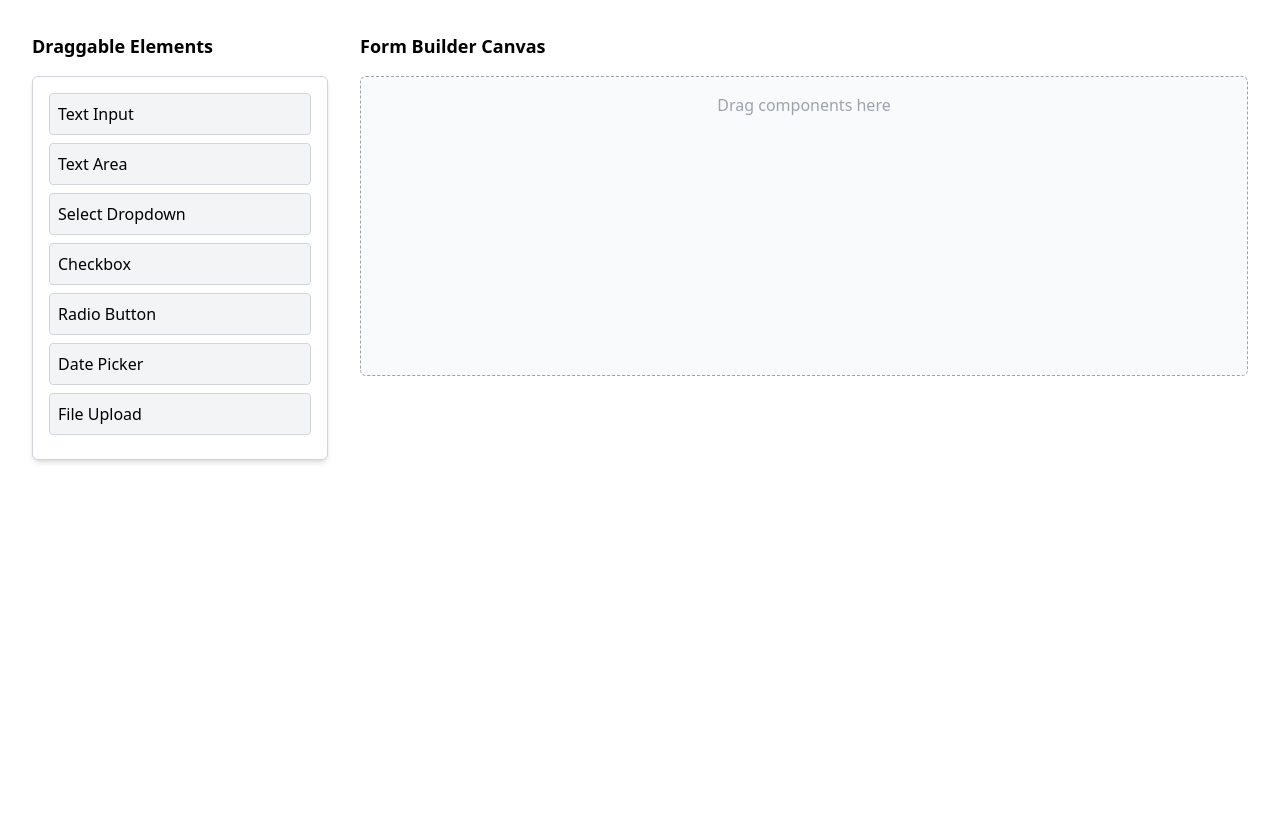
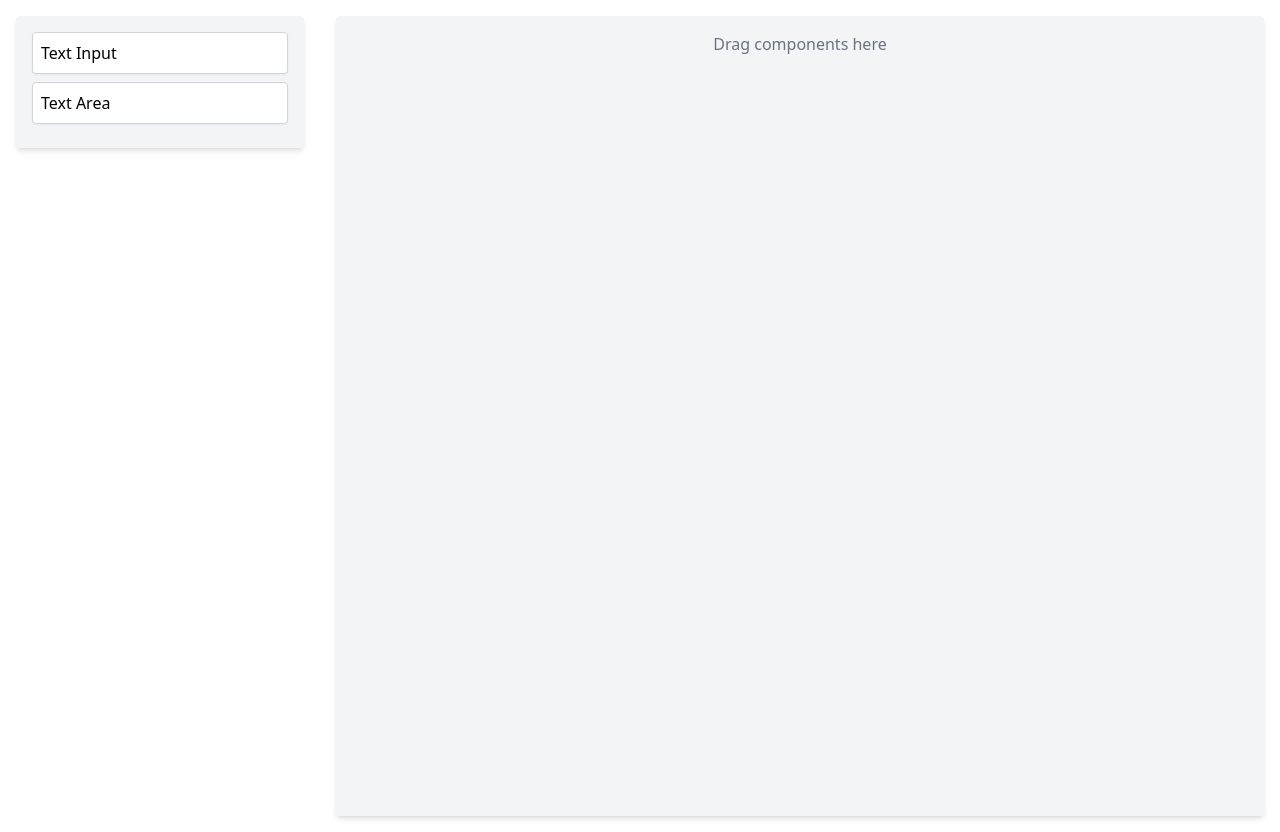
Before and after one commit to BravesDevs/fiyge-fe, a React (Vite) app: page / in a window 1280 px wide. Before the commit the page ends 800 px from the top, so only its background shows below. Built offline with nearby package versions, Linux system fonts and the light colour scheme.

Commit message:
Add: Form Components

```diff
--- a/src/App.jsx
+++ b/src/App.jsx
@@ -1,45 +1,164 @@
-// App.jsx
 import { useState } from "react";
-import { DragDropContext } from "react-beautiful-dnd";
-import DraggableElementList from "./components/DraggableElementList";
-import FormBuilderCanvas from "./components/FormBuilderCanvas";
+import { DragDropContext, Droppable, Draggable } from "react-beautiful-dnd";
+import PropertiesPanel from "./components/PropertiesPanel";
 
 const App = () => {
   const [elements, setElements] = useState([]);
+  const [currentEditingElement, setCurrentEditingElement] = useState(null);
+
+  const availableElements = [
+    {
+      id: "text-input",
+      type: "text",
+      label: "Text Input",
+      placeholder: "Enter text",
+      required: false,
+    },
+    {
+      id: "textarea",
+      type: "textarea",
+      label: "Text Area",
+      placeholder: "Enter long text",
+      required: false,
+    },
+  ];
+
+  const updateElement = (updatedElement) => {
+    setElements((prevElements) =>
+      prevElements.map((el) =>
+        el.id === updatedElement.id ? { ...el, ...updatedElement } : el
+      )
+    );
+  };
 
   const handleDragEnd = (result) => {
-    const { source, destination, draggableId } = result;
-
+    const { source, destination } = result;
     if (!destination) return;
 
-    if (
-      source.droppableId === "element-list" &&
-      destination.droppableId === "canvas"
-    ) {
-      const newElement = {
-        id: `element-${elements.length + 1}`,
-        type: draggableId,
-        label: `${draggableId} Label`,
-        placeholder: `${draggableId} Placeholder`,
-        required: false,
-      };
+    const droppedElement = availableElements.find(
+      (el) => el.id === result.draggableId
+    );
+    if (droppedElement) {
+      setElements((prevElements) => [
+        ...prevElements,
+        { ...droppedElement, id: `element-${Date.now()}` },
+      ]);
+    }
+  };
 
-      setElements((prev) => [...prev, newElement]);
-    }
+  const handleEditClick = (element) => {
+    setCurrentEditingElement(element);
+  };
+
+  const handleClosePanel = () => {
+    setCurrentEditingElement(null); // Close the properties panel by setting it to null
   };
 
   return (
     <DragDropContext onDragEnd={handleDragEnd}>
-      <div className="flex gap-8 p-8">
-        <div className="w-1/4">
-          <h2 className="mb-4 text-lg font-bold">Draggable Elements</h2>
-          <DraggableElementList />
+      <div className="flex">
+        <div className="w-1/4 p-4">
+          <Droppable droppableId="available-elements">
+            {(provided) => (
+              <div
+                ref={provided.innerRef}
+                {...provided.droppableProps}
+                className="bg-gray-100 p-4 rounded shadow-md"
+              >
+                {availableElements.map((element, index) => (
+                  <Draggable
+                    key={element.id}
+                    draggableId={element.id}
+                    index={index}
+                  >
+                    {(provided) => (
+                      <div
+                        ref={provided.innerRef}
+                        {...provided.draggableProps}
+                        {...provided.dragHandleProps}
+                        className="p-2 mb-2 bg-white border border-gray-300 rounded shadow-sm"
+                      >
+                        {element.label}
+                      </div>
+                    )}
+                  </Draggable>
+                ))}
+                {provided.placeholder}
+              </div>
+            )}
+          </Droppable>
         </div>
-        <div className="w-3/4">
-          <h2 className="mb-4 text-lg font-bold">Form Builder Canvas</h2>
-          <FormBuilderCanvas elements={elements} />
+
+        <div className="w-3/4 p-4">
+          <Droppable droppableId="canvas" direction="vertical">
+            {(provided) => (
+              <div
+                ref={provided.innerRef}
+                {...provided.droppableProps}
+                className="bg-gray-100 p-4 rounded shadow-md min-h-screen"
+              >
+                {elements.length === 0 ? (
+                  <div className="text-center text-gray-500">
+                    Drag components here
+                  </div>
+                ) : (
+                  elements.map((element, index) => (
+                    <Draggable
+                      key={element.id}
+                      draggableId={element.id}
+                      index={index}
+                    >
+                      {(provided) => (
+                        <div
+                          ref={provided.innerRef}
+                          {...provided.draggableProps}
+                          {...provided.dragHandleProps}
+                          className="p-3 mb-3 bg-white border border-gray-300 rounded shadow-sm"
+                          onClick={() => handleEditClick(element)} // Handle click to edit
+                        >
+                          {element.type === "text" && (
+                            <div>
+                              <label className="block font-semibold">
+                                {element.label}
+                              </label>
+                              <input
+                                type="text"
+                                placeholder={element.placeholder}
+                                className="p-2 border border-gray-300 rounded w-full"
+                              />
+                            </div>
+                          )}
+                          {element.type === "textarea" && (
+                            <div>
+                              <label className="block font-semibold">
+                                {element.label}
+                              </label>
+                              <textarea
+                                placeholder={element.placeholder}
+                                className="p-2 border border-gray-300 rounded w-full"
+                              />
+                            </div>
+                          )}
+                        </div>
+                      )}
+                    </Draggable>
+                  ))
+                )}
+                {provided.placeholder}
+              </div>
+            )}
+          </Droppable>
         </div>
       </div>
+
+      {/* Editable Properties Section */}
+      {currentEditingElement && (
+        <PropertiesPanel
+          element={currentEditingElement}
+          onUpdate={updateElement}
+          onClose={handleClosePanel} // Make sure onClose is passed here correctly
+        />
+      )}
     </DragDropContext>
   );
 };
--- a/src/components/DraggableElementList.jsx
+++ b/src/components/DraggableElementList.jsx
@@ -1,41 +1,30 @@
-import { Draggable, Droppable } from "react-beautiful-dnd";
+import { Draggable } from "react-beautiful-dnd";
 
-const ELEMENTS = [
-  { id: "text-input", content: "Text Input" },
-  { id: "text-area", content: "Text Area" },
-  { id: "select-dropdown", content: "Select Dropdown" },
-  { id: "checkbox", content: "Checkbox" },
-  { id: "radio-button", content: "Radio Button" },
-  { id: "date-picker", content: "Date Picker" },
-  { id: "file-upload", content: "File Upload" },
+const DraggableElementList = () => {
+  const elements = [
+    { id: "text-input", label: "Text Input" },
+    { id: "text-area", label: "Text Area" },
+    // Add more form elements here as needed
   ];
 
-const DraggableElementList = () => (
-  <Droppable droppableId="element-list" isDropDisabled>
-    {(provided) => (
-      <div
-        ref={provided.innerRef}
-        {...provided.droppableProps}
-        className="p-4 border border-gray-300 rounded-md bg-white shadow-md"
-      >
-        {ELEMENTS.map((el, index) => (
-          <Draggable key={el.id} draggableId={el.id} index={index}>
+  return (
+    <div className="space-y-4">
+      {elements.map((element, index) => (
+        <Draggable key={element.id} draggableId={element.id} index={index}>
           {(provided) => (
             <div
               ref={provided.innerRef}
               {...provided.draggableProps}
               {...provided.dragHandleProps}
-                className="p-2 mb-2 bg-gray-100 border border-gray-300 rounded cursor-pointer hover:bg-gray-200"
+              className="p-2 bg-gray-100 rounded shadow-sm"
             >
-                {el.content}
+              {element.label}
             </div>
           )}
         </Draggable>
       ))}
-        {provided.placeholder}
     </div>
-    )}
-  </Droppable>
   );
+};
 
 export default DraggableElementList;
--- /dev/null
+++ b/src/components/EditableFormElement.jsx
@@ -0,0 +1,104 @@
+import { useState } from "react";
+
+const EditableFormElement = ({ element, updateElement }) => {
+  const [isEditing, setIsEditing] = useState(true); // Track if it's in edit mode
+  const [label, setLabel] = useState(element.label);
+  const [placeholder, setPlaceholder] = useState(element.placeholder);
+  const [rows, setRows] = useState(element.rows || 3); // Default to 3 rows for TextArea
+  const [cols, setCols] = useState(element.cols || 20); // Default to 20 columns for TextArea
+
+  const handleChange = (e) => {
+    const { name, value } = e.target;
+    if (name === "label") {
+      setLabel(value);
+    } else if (name === "placeholder") {
+      setPlaceholder(value);
+    } else if (name === "rows") {
+      setRows(value);
+    } else if (name === "cols") {
+      setCols(value);
+    }
+  };
+
+  const handleSave = () => {
+    updateElement(element.id, { label, placeholder, rows, cols });
+    setIsEditing(false); // Switch to view mode after saving
+  };
+
+  return (
+    <div className="p-3 mb-3 bg-white border border-gray-300 rounded shadow-sm">
+      {isEditing ? (
+        <>
+          {/* Editable state */}
+          <label className="block font-semibold mb-2">Label</label>
+          <input
+            type="text"
+            name="label"
+            value={label}
+            onChange={handleChange}
+            placeholder="Enter label"
+            className="mb-2 p-1 border border-gray-300 rounded w-full"
+          />
+          <label className="block font-semibold mb-2">Placeholder</label>
+          <input
+            type="text"
+            name="placeholder"
+            value={placeholder}
+            onChange={handleChange}
+            placeholder="Enter placeholder"
+            className="mb-2 p-1 border border-gray-300 rounded w-full"
+          />
+          {element.type === "text-area" && (
+            <>
+              <label className="block font-semibold mb-2">Rows</label>
+              <input
+                type="number"
+                name="rows"
+                value={rows}
+                onChange={handleChange}
+                min="1"
+                className="mb-2 p-1 border border-gray-300 rounded w-full"
+              />
+              <label className="block font-semibold mb-2">Columns</label>
+              <input
+                type="number"
+                name="cols"
+                value={cols}
+                onChange={handleChange}
+                min="1"
+                className="mb-2 p-1 border border-gray-300 rounded w-full"
+              />
+            </>
+          )}
+          <button
+            className="mt-2 p-1 bg-blue-500 text-white rounded"
+            onClick={handleSave}
+          >
+            Save
+          </button>
+        </>
+      ) : (
+        <>
+          {/* View state */}
+          <label className="block font-semibold mb-2">{label}</label>
+          {element.type === "text-area" ? (
+            <textarea
+              placeholder={placeholder}
+              rows={rows}
+              cols={cols}
+              className="p-1 border border-gray-300 rounded w-full"
+            />
+          ) : (
+            <input
+              type="text"
+              placeholder={placeholder}
+              className="p-1 border border-gray-300 rounded w-full"
+            />
+          )}
+        </>
+      )}
+    </div>
+  );
+};
+
+export default EditableFormElement;
--- a/src/components/PropertiesPanel.jsx
+++ b/src/components/PropertiesPanel.jsx
@@ -1,24 +1,55 @@
-// components/PropertiesPanel.js
-import { useState } from 'react';
+import { useState } from "react";
 
-const PropertiesPanel = ({ element, onUpdate }) => {
+const PropertiesPanel = ({ element, onUpdate, onClose }) => {
   const [label, setLabel] = useState(element.label);
   const [placeholder, setPlaceholder] = useState(element.placeholder);
   const [required, setRequired] = useState(element.required);
 
   const handleUpdate = () => {
     onUpdate({ ...element, label, placeholder, required });
+    onClose();
   };
 
   return (
+    <div className="fixed top-0 left-0 right-0 bottom-0 bg-gray-900 bg-opacity-50 flex justify-center items-center">
+      <div className="bg-white p-6 rounded shadow-md w-1/4">
+        <h2 className="text-xl font-semibold mb-4">Edit Properties</h2>
         <div>
-            <input value={label} onChange={(e) => setLabel(e.target.value)} placeholder="Label" />
-            <input value={placeholder} onChange={(e) => setPlaceholder(e.target.value)} placeholder="Placeholder" />
-            <label>
-                Required
-                <input type="checkbox" checked={required} onChange={() => setRequired(!required)} />
-            </label>
-            <button onClick={handleUpdate}>Save</button>
+          <label className="block mb-2">Label</label>
+          <input
+            type="text"
+            value={label}
+            onChange={(e) => setLabel(e.target.value)}
+            placeholder="Label"
+            className="w-full p-2 border border-gray-300 rounded mb-4"
+          />
+        </div>
+        <div>
+          <label className="block mb-2">Placeholder</label>
+          <input
+            type="text"
+            value={placeholder}
+            onChange={(e) => setPlaceholder(e.target.value)}
+            placeholder="Placeholder"
+            className="w-full p-2 border border-gray-300 rounded mb-4"
+          />
+        </div>
+        <div>
+          <label className="block mb-2">Required</label>
+          <input
+            type="checkbox"
+            checked={required}
+            onChange={() => setRequired(!required)}
+            className="mb-4"
+          />
+        </div>
+        <button
+          onClick={handleUpdate}
+          className="w-full bg-blue-500 text-white p-2 rounded"
+        >
+          Save
+        </button>
+      </div>
     </div>
   );
 };
```
Also changed, not shown: src/components/FormBuilderCanvas.jsx (+7 -4 lines). Lines whose indentation alone changed are shown as unchanged.
